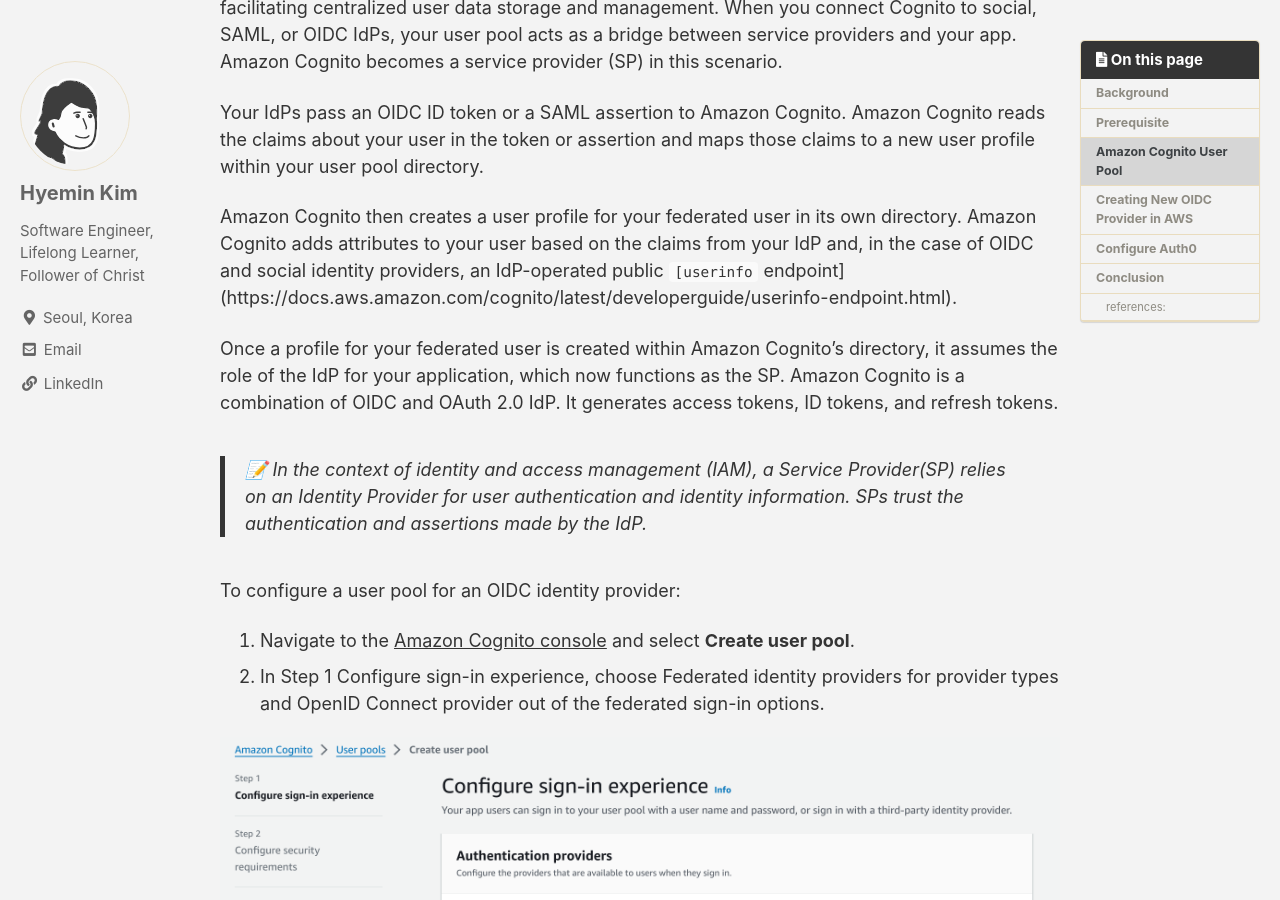
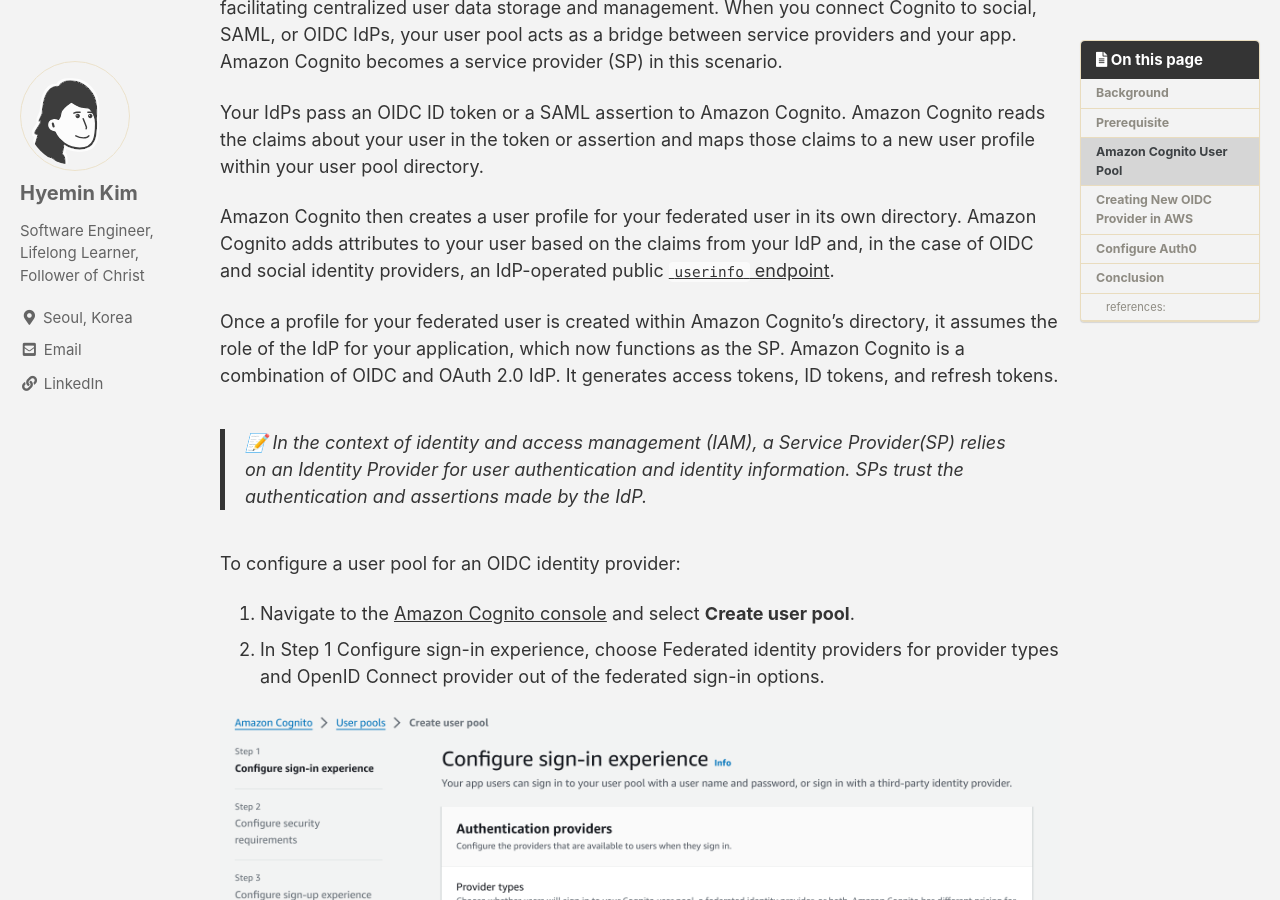
Before and after one commit to hkim-dev/hkim-dev.github.io, a Jekyll site: the page built from _posts/2023-11-19-Amazon Cognito User Authentication with Auth0 as OIDC provider.md, in a window 1280 px wide and 900 px high, scrolled down 1258 px. Built offline with Jekyll 4.4.1, drawn with Linux system fonts in a browser that asks for light colours; cached includes are drawn as plain includes; emoji names are drawn with the system emoji font; comment, search, counter and statistics services are not loaded.

Commit message:
references separated

```diff
--- a/_posts/2023-11-19-Amazon Cognito User Authentication with Auth0 as OIDC provider.md
+++ b/_posts/2023-11-19-Amazon Cognito User Authentication with Auth0 as OIDC provider.md
@@ -33,7 +33,7 @@ Amazon Cognito serves as both a user directory and an OAuth 2.0 identity provide
 
 Your IdPs pass an OIDC ID token or a SAML assertion to Amazon Cognito. Amazon Cognito reads the claims about your user in the token or assertion and maps those claims to a new user profile within your user pool directory.
 
-Amazon Cognito then creates a user profile for your federated user in its own directory. Amazon Cognito adds attributes to your user based on the claims from your IdP and, in the case of OIDC and social identity providers, an IdP-operated public `[userinfo` endpoint](https://docs.aws.amazon.com/cognito/latest/developerguide/userinfo-endpoint.html).
+Amazon Cognito then creates a user profile for your federated user in its own directory. Amazon Cognito adds attributes to your user based on the claims from your IdP and, in the case of OIDC and social identity providers, an IdP-operated public [`userinfo` endpoint](https://docs.aws.amazon.com/cognito/latest/developerguide/userinfo-endpoint.html).
 
 Once a profile for your federated user is created within Amazon Cognito's directory, it assumes the role of the IdP for your application, which now functions as the SP. Amazon Cognito is a combination of OIDC and OAuth 2.0 IdP. It generates access tokens, ID tokens, and refresh tokens.
 
@@ -91,8 +91,13 @@ This integration brings flexibility, scalability, and compliance with regulation
 ##### references:
 
 <https://auth0.com/intro-to-iam/what-is-openid-connect-oidc>
+
 <https://docs.aws.amazon.com/cognito/latest/developerguide/cognito-user-pools-identity-federation.html>
+
 <https://docs.aws.amazon.com/cognito/latest/developerguide/cognito-user-pools-identity-provider.html#cognito-user-pools-oidc-providers>
+
 <https://docs.aws.amazon.com/cognito/latest/developerguide/tutorial-create-user-pool.html>
+
 <https://aws.amazon.com/blogs/security/use-the-hosted-ui-or-create-a-custom-ui-in-amazon-cognito/>
+
 <https://hyprstack.medium.com/reactjs-aws-cognito-authentication-with-auth0-f3f16094fa8>
```
